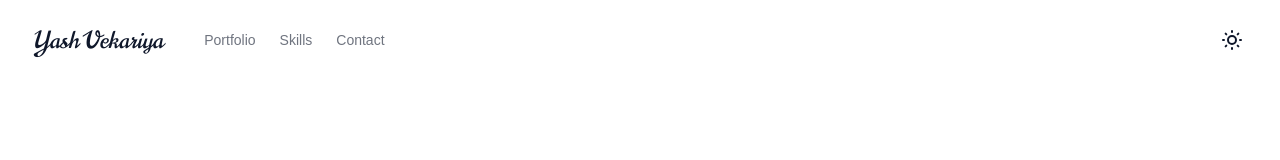
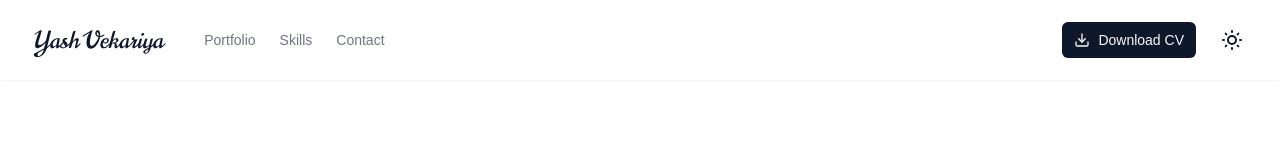
Before and after one commit to YashVekariyaa/yashvekariya, a Next.js app: page / in a window 1280 px wide. Shown: the top 160 px of the page. Built offline with nearby package versions, Linux system fonts and the light colour scheme; no server answers.

Commit message:
add cv download button

```diff
--- a/package.json
+++ b/package.json
@@ -38,6 +38,7 @@
     "react-dom": "^18.0.0",
     "react-hook-form": "^7.45.4",
     "react-icons": "^4.10.1",
+    "sonner": "^2.0.6",
     "swiper": "^11.0.5",
     "tailwind-merge": "^1.14.0",
     "tailwindcss": "3.3.3",
--- a/src/app/(root)/layout.tsx
+++ b/src/app/(root)/layout.tsx
@@ -1,7 +1,12 @@
+import { AnimatedText } from "@/components/common/animated-text";
+import { Icons } from "@/components/common/icons";
 import { MainNav } from "@/components/common/main-nav";
 import { ModeToggle } from "@/components/common/mode-toggle";
 import { SiteFooter } from "@/components/common/site-footer";
+import { buttonVariants } from "@/components/ui/button";
 import { routesConfig } from "@/config/routes";
+import { cn } from "@/lib/utils";
+import Link from "next/link";
 
 interface MarketingLayoutProps {
   children: React.ReactNode;
@@ -10,28 +15,24 @@ interface MarketingLayoutProps {
 export default function MarketingLayout({ children }: MarketingLayoutProps) {
   return (
     <div className="flex min-h-screen flex-col">
-      <header className="container z-50 bg-background">
-        <div className="flex h-20 items-center justify-between py-6">
+      <header className="fixed top-0 left-0 w-full z-50 bg-background/80 backdrop-blur-md shadow-sm">
+        <div className="container flex h-20 items-center justify-between py-6">
           <MainNav items={routesConfig.mainNav} />
           <nav className="flex items-center gap-5">
-            {/* <Link
-                            href={"https://github.com/namanbarkiya"}
-                            target="_blank"
-                            className={cn(
-                                buttonVariants({
-                                    variant: "ghost",
-                                    size: "sm",
-                                }),
-                                "h-8 w-8 px-0"
-                            )}
-                        >
-                            <Icons.gitHub className="w-5 h-5" />
-                        </Link> */}
+            <a
+              href="/YashReactjs.pdf"
+              download
+              className={cn(buttonVariants({ size: "sm" }), "hidden md:inline-flex")}
+              aria-label="Download Yash Vekariya's CV"
+            >
+              <Icons.download className="w-4 h-4 mr-2" /> Download CV
+            </a>
             <ModeToggle />
           </nav>
         </div>
       </header>
-      <main className="container flex-1">{children}</main>
+
+      <main className="container flex-1 mt-20">{children}</main>
       <SiteFooter />
     </div>
   );
--- a/src/components/common/icons.tsx
+++ b/src/components/common/icons.tsx
@@ -32,6 +32,7 @@ import {
   User,
   X,
   Zap,
+  Download
 } from "lucide-react";
 import { AiFillStar } from "react-icons/ai";
 import { BiLaugh, BiSolidUser } from "react-icons/bi";
@@ -97,6 +98,7 @@ export const Icons = {
   laptop: Laptop,
   menu: Menu,
   chevronDown: ChevronDown,
+  download: Download,
   laughEmoji: BiLaugh,
   check: Check,
   infoMark: BsInfoCircle,
--- a/src/components/common/mobile-nav.tsx
+++ b/src/components/common/mobile-nav.tsx
@@ -5,6 +5,7 @@ import * as React from "react";
 import { siteConfig } from "@/config/site";
 import { useLockBody } from "@/hooks/use-lock-body";
 import { cn } from "@/lib/utils";
+import { Icons } from "./icons";
 
 interface MobileNavProps {
   items: any[];
@@ -46,6 +47,16 @@ export function MobileNav({ items, children }: MobileNavProps) {
               {item.title}
             </Link>
           ))}
+          <a
+            href="/YashReactjs.pdf"
+            download
+            className={cn(
+              "flex w-full items-center rounded-md p-2 text-sm font-medium hover:underline",
+            )}
+            aria-label="Download Yash Vekariya's CV"
+          >
+            <Icons.download className="w-4 h-4 mr-2" /> Download CV
+          </a>
         </nav>
         {children}
       </div>
```
Also changed, not shown: 2 other files (tests, documents, lock files or other folders).
